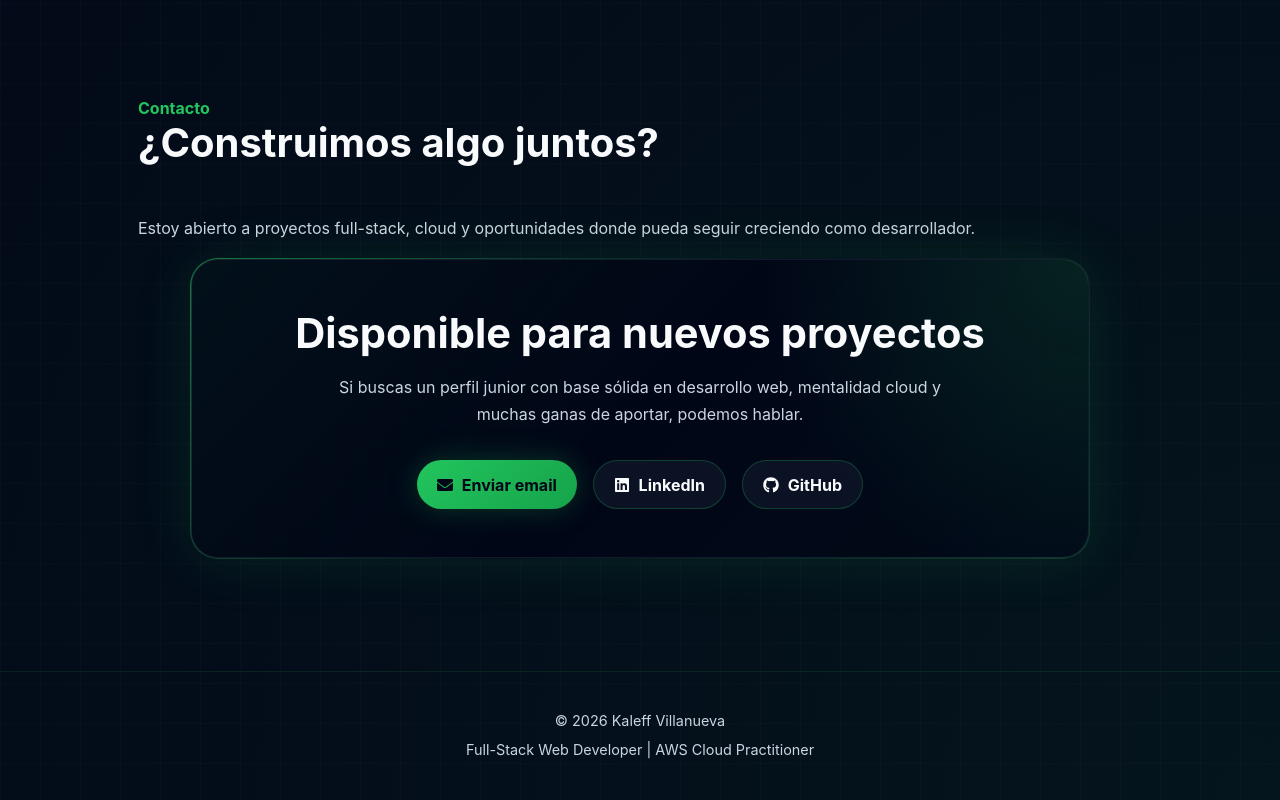
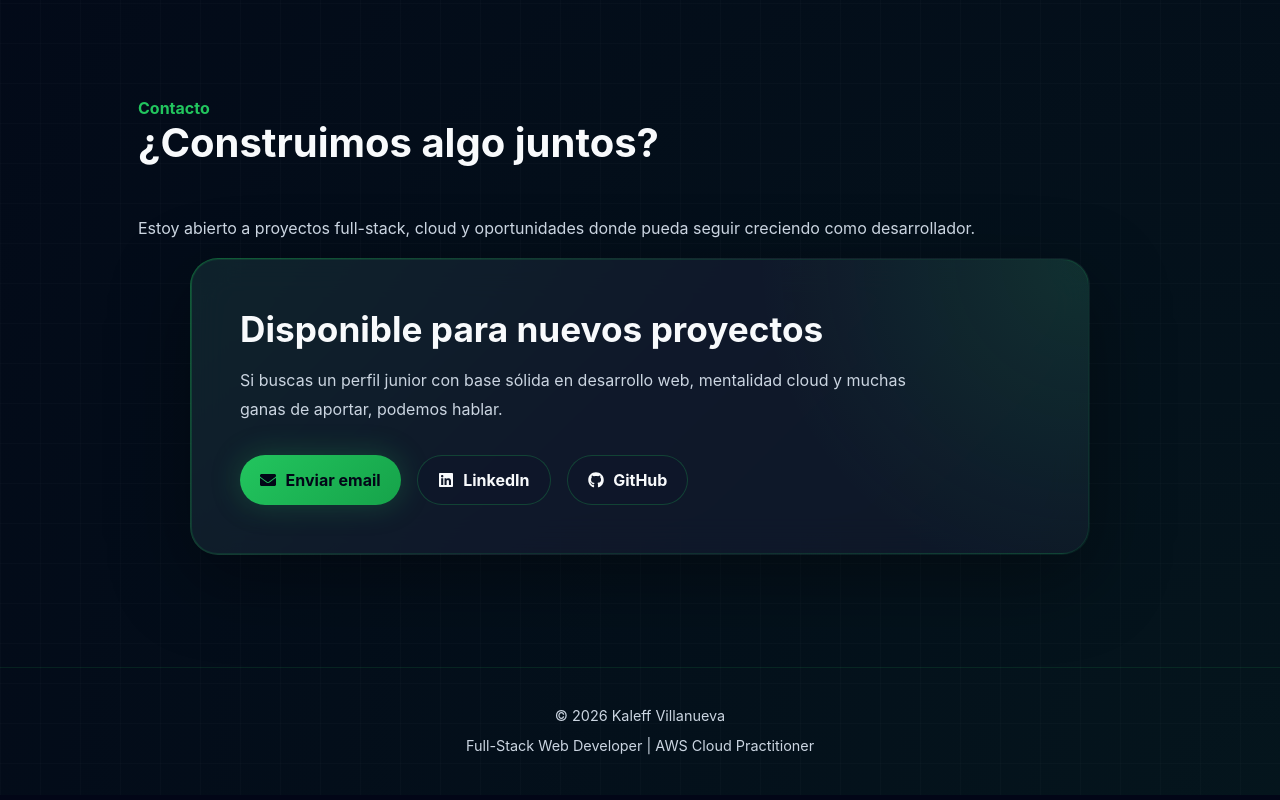
Before and after one commit to Kalef22/portfolio-v2, a React (Vite) app: page / in a window 1280 px wide. Shown: the part 7277-8077 px from the top of the page. Built offline with nearby package versions, Linux system fonts and the light colour scheme.

Commit message:
feat(contact): mejorar sección premium de contacto

```diff
--- a/src/styles/global.css
+++ b/src/styles/global.css
@@ -1035,12 +1035,11 @@ a:focus-visible {
     position: absolute;
     inset: 0;
 
-    background:
-        radial-gradient(
-            circle at top right,
-            rgba(34, 197, 94, 0.14),
-            transparent 30%
-        );
+    background: radial-gradient(
+        circle at top right,
+        rgba(34, 197, 94, 0.14),
+        transparent 30%
+    );
 
     pointer-events: none;
 }
@@ -1266,70 +1265,89 @@ a:focus-visible {
    13. CONTACTO
    CTA final con tarjeta premium y botones de contacto.
    ========================================================= */
+/* box-shadow: 0 0 60px rgba(34, 197, 94, 0.12); */
 
 .contact-section {
     position: relative;
 }
 
 .contact-card {
-    position: relative;
-
     max-width: 900px;
     margin: 0 auto;
     padding: 1px;
-
+    border-radius: 28px;
     background: linear-gradient(
         135deg,
-        rgba(34, 197, 94, 0.6),
-        rgba(15, 23, 42, 0.2),
-        rgba(34, 197, 94, 0.25)
+        rgba(34, 197, 94, 0.45),
+        rgba(148, 163, 184, 0.12),
+        rgba(34, 197, 94, 0.08)
     );
-    border-radius: 28px;
-    box-shadow: 0 0 60px rgba(34, 197, 94, 0.12);
+    box-shadow: 0 24px 80px rgba(0, 0, 0, 0.35);
 }
 
 .contact-content {
+    position: relative;
+    overflow: hidden;
     padding: 3rem;
-
-    text-align: center;
-
+    border-radius: 27px;
+    border: 1px solid rgba(34, 197, 94, 0.14);
     background:
         radial-gradient(
             circle at top right,
             rgba(34, 197, 94, 0.14),
             transparent 35%
         ),
-        rgba(2, 6, 23, 0.9);
-    border: 1px solid rgba(148, 163, 184, 0.12);
-    border-radius: 27px;
+        rgba(15, 23, 42, 0.82);
+    backdrop-filter: blur(18px);
+}
+
+.contact-content::before {
+    content: "";
+    position: absolute;
+    inset: -40%;
+    background: radial-gradient(
+        circle,
+        rgba(34, 197, 94, 0.12),
+        transparent 45%
+    );
+    opacity: 0;
+    transition: opacity 0.35s ease;
+}
+
+.contact-card:hover .contact-content::before {
+    opacity: 1;
 }
 
 .contact-content h3 {
+    position: relative;
     margin-bottom: 1rem;
-
+    font-size: clamp(1.6rem, 3vw, 2.2rem);
     color: var(--text);
-    font-size: clamp(1.8rem, 4vw, 2.6rem);
 }
 
 .contact-content p {
-    max-width: 640px;
-    margin: 0 auto 2rem;
-
+    position: relative;
+    max-width: 680px;
     color: var(--text-muted);
-    line-height: 1.7;
+    line-height: 1.8;
 }
 
 .contact-actions {
+    position: relative;
     display: flex;
     flex-wrap: wrap;
-    justify-content: center;
     gap: 1rem;
+    margin-top: 2rem;
 }
 
 .contact-actions .btn {
     display: inline-flex;
     align-items: center;
-    gap: 0.55rem;
+    gap: 0.6rem;
+}
+
+contact-actions svg {
+    font-size: 1.1rem;
 }
 
 /* =========================================================
```
Also changed, not shown: 1 other file (tests, documents, lock files or other folders).
